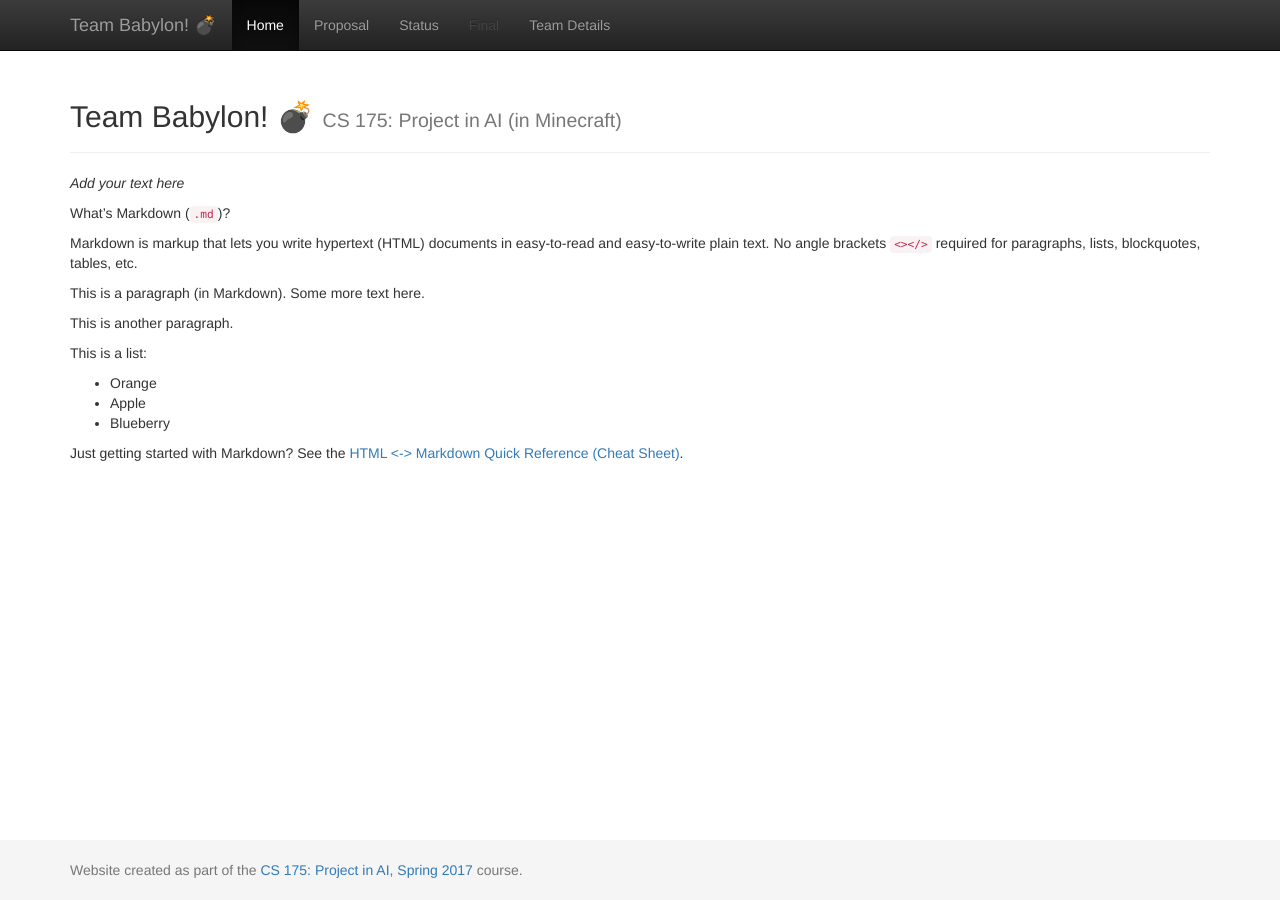
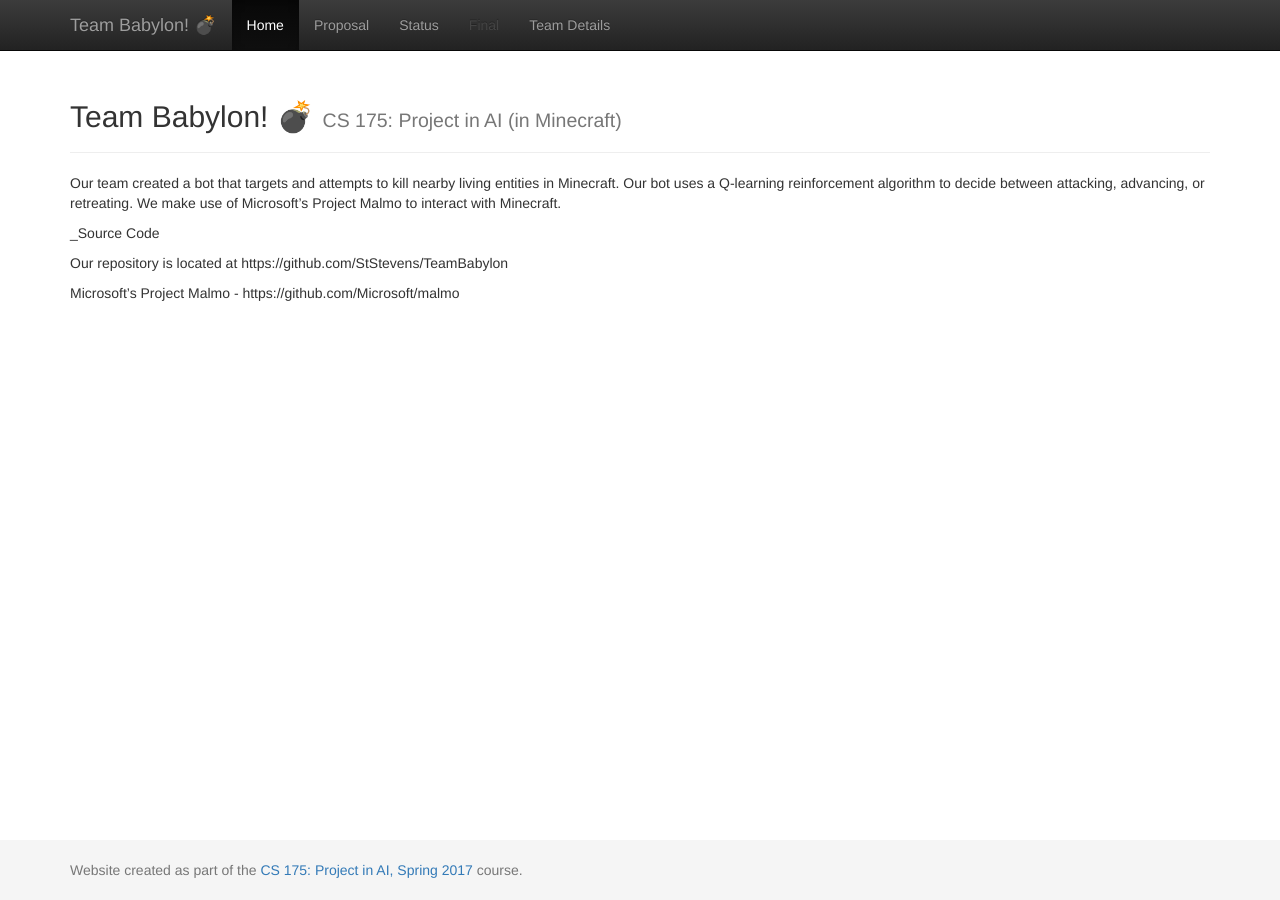
Before and after one commit to StStevens/TeamBabylon, a Jekyll site: the page built from docs/index.md, in a window 1280 px wide. Built offline with Jekyll 4.4.1, drawn with Linux system fonts in a browser that asks for light colours.

Commit message:
Added generic info to index page.

```diff
--- a/docs/index.md
+++ b/docs/index.md
@@ -3,32 +3,10 @@ layout: default
 title:  Home
 ---
 
-_Add your text here_
+Our team created a bot that targets and attempts to kill nearby living entities in Minecraft. Our bot uses a Q-learning reinforcement algorithm to decide between attacking, advancing, or retreating. We make use of Microsoft's Project Malmo to interact with Minecraft.
 
+_Source Code
 
-What's Markdown (`.md`)?
+Our repository is located at https://github.com/StStevens/TeamBabylon
 
-Markdown is markup that lets you write hypertext (HTML) documents
-in easy-to-read and easy-to-write plain text.
-No angle brackets `<></>` required for
-paragraphs, lists, blockquotes, tables, etc.
-
-
-This is a paragraph (in Markdown). Some more
-text here.
-
-This is another paragraph.
-
-This is a list:
-
-- Orange
-- Apple
-- Blueberry
-
-
-
-Just getting started with Markdown?
-See the [HTML <-> Markdown Quick Reference (Cheat Sheet)][quickref].
-
-
-[quickref]: https://github.com/mundimark/quickrefs/blob/master/HTML.md
+Microsoft's Project Malmo - https://github.com/Microsoft/malmo
```
